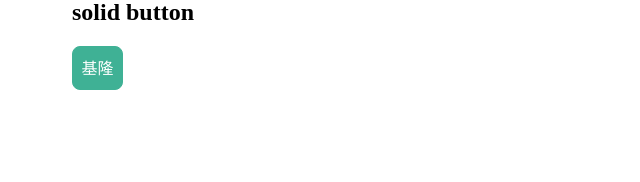
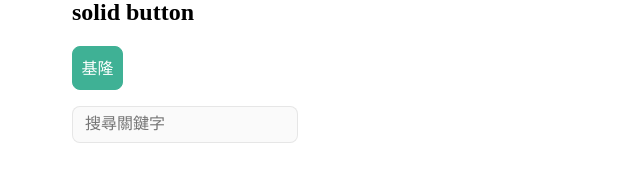
Before and after one commit to HelloJingYu/vue3_project, a Vue app: page /example in a window 1280 px wide. Shown: the part 666-848 px from the top of the page, without its empty margins (0-640 px from the left). Built offline with nearby package versions, Linux system fonts and the light colour scheme; what vue-dompurify-html would draw is missing.

Commit message:
SearchInput in progress

```diff
--- /dev/null
+++ b/src/views/example/components/SearchInput.vue
@@ -0,0 +1,54 @@
+<template>
+  <div class="searchInput">
+    <input type="search" class="searchInputBar" placeholder="搜尋關鍵字" /><button
+      class="searchIcon"
+    >
+      <SvgIcon class="icon" name="search"></SvgIcon>
+    </button>
+    {{ value }}
+  </div>
+</template>
+<script>
+export default {
+  name: 'SearchInputExample',
+}
+</script>
+<script setup>
+</script>
+<style lang="scss" scoped>
+.searchInput {
+  display: flex;
+}
+
+.searchIcon {
+  margin: -2.3rem;
+  background: none;
+  border: none;
+}
+
+.icon {
+  width: 18px;
+}
+
+.searchInputBar {
+  display: flex;
+  flex-direction: row;
+  justify-content: space-between;
+  align-items: center;
+  padding: 8px 12px;
+  background: #fafafa;
+
+  /* line 8% */
+
+  border: 1px solid rgba(0, 0, 0, 0.08);
+  border-radius: 8px;
+
+  &:focus {
+    outline: none !important;
+  }
+
+  ::placeholder {
+    color: $text-2;
+  }
+}
+</style>
--- a/src/views/example/example.vue
+++ b/src/views/example/example.vue
@@ -15,6 +15,7 @@
     <SvgExample v-if="demo === 'Svg'"></SvgExample>
     <IconExample></IconExample>
     <ButtonExample></ButtonExample>
+    <SearchInputExample></SearchInputExample>
   </div>
 </template>
 <script>
@@ -26,6 +27,7 @@ export default {
 import { computed, reactive } from 'vue'
 import ButtonExample from './components/buttonExample.vue'
 import IconExample from './components/iconExample.vue'
+import SearchInputExample from './components/SearchInput.vue'
 import PiniaExample from './components/PiniaExample.vue'
 import SvgExample from './components/SvgExample.vue'
 
```
